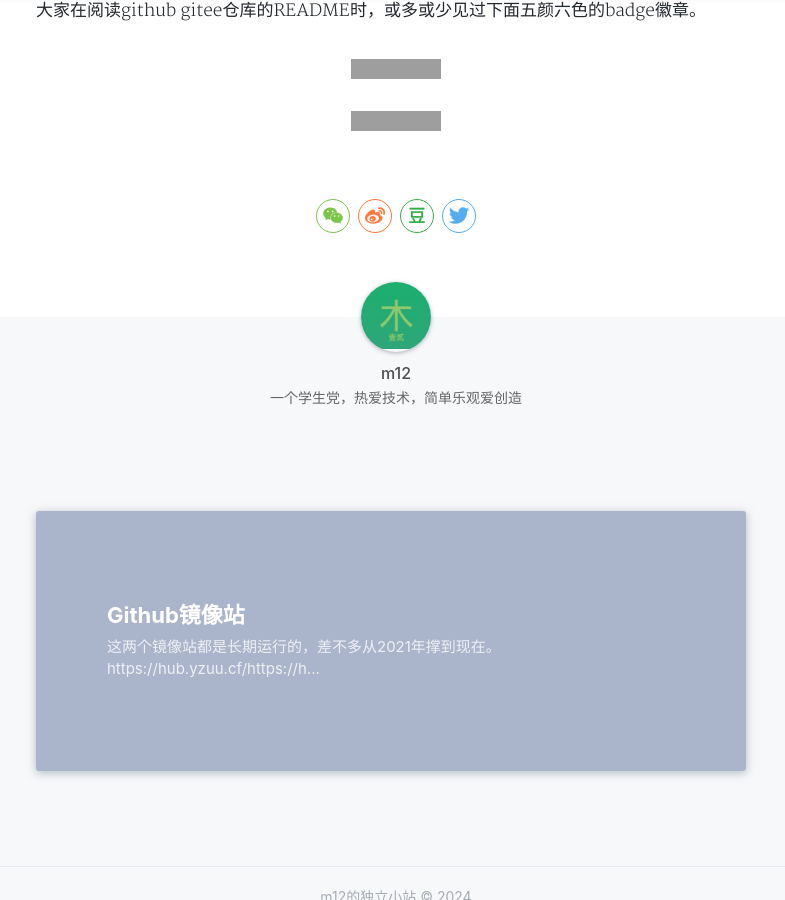
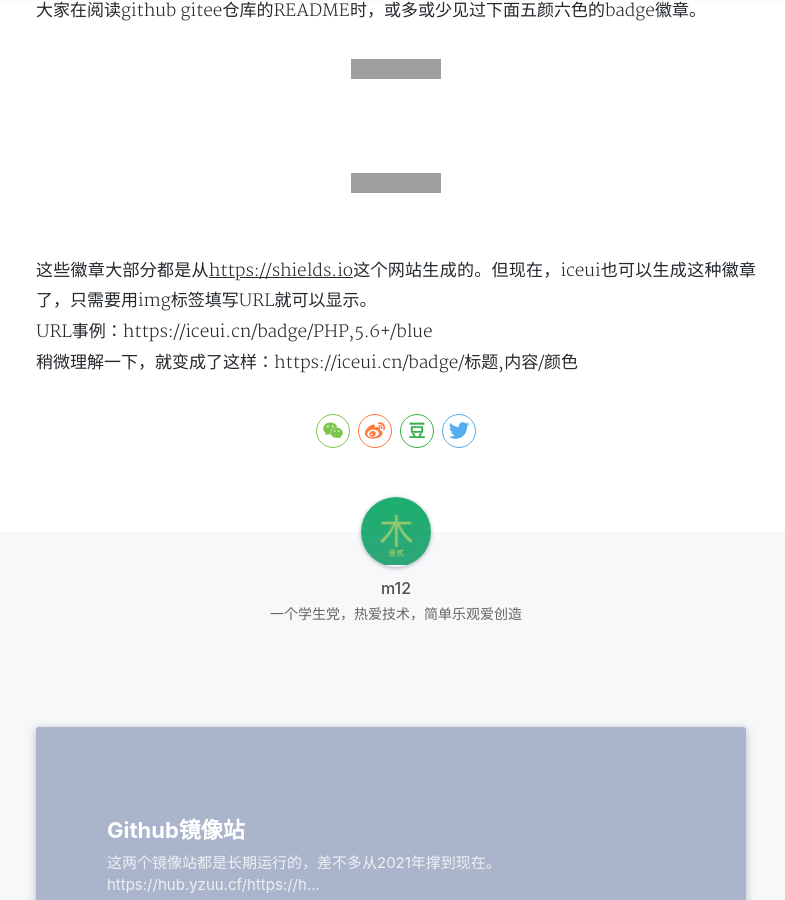
Before and after one commit to m000001002/m000001002.github.io, a Jekyll site: the page built from _posts/2024-01-20-badge.md, in a window 1280 px wide and 900 px high, scrolled down 542 px. Shown: the whole window, without its empty margins (244-1029 px from the left). Built offline with Jekyll 4.4.1, drawn with Linux system fonts in a browser that asks for light colours; nearby versions of some CDN libraries; a style sheet for code colours, icons or effects is not loaded; grey boxes are pictures that could not be loaded.

Commit message:
Update 2024-01-20-badge.md

```diff
--- a/_posts/2024-01-20-badge.md
+++ b/_posts/2024-01-20-badge.md
@@ -8,4 +8,7 @@ tags: iceui github
 ---
 大家在阅读github gitee仓库的README时，或多或少见过下面五颜六色的badge徽章。
 ![badge](https://iceui.cn/badge/youtube,158.3K)
-![badge](https://iceui.cn/badge/github,15.6K/black)
+![badge](https://iceui.cn/badge/github,15.6K/yellow)
+这些徽章大部分都是从<https://shields.io>这个网站生成的。但现在，iceui也可以生成这种徽章了，只需要用img标签填写URL就可以显示。
+URL事例：https://iceui.cn/badge/PHP,5.6+/blue
+稍微理解一下，就变成了这样：https://iceui.cn/badge/标题,内容/颜色
```
